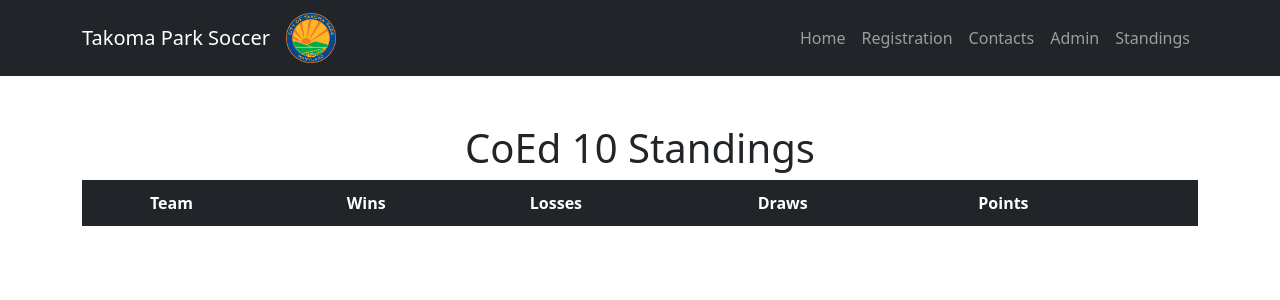
After one commit to andrewvm17/tpnsl, a Flask app: page /standings in a window 1280 px wide. The commit adds this page. Shown: the top 300 px of the page. Run offline with Flask 3, Linux system fonts and the light colour scheme; data that the repository does not hold is empty.

Commit message:
added standings

```diff
--- a/app.py
+++ b/app.py
@@ -16,22 +16,98 @@ app = Flask(__name__)
 
 app.config['SECRET_KEY'] = 'bç5\xdc\xe3*\x1eZ\x10\xd0\x96\x85\xa9\x15\xce<\x84\xfa'
 
-
 @app.route('/admin', methods=['GET', 'POST'])
 def admin():
     form = MatchReportForm()
     if form.validate_on_submit():
-        # Save the data to Firebase
-        doc_ref = db.collection('match_reports').document()
-        doc_ref.set({
-            'home_team': form.home_team.data,
-            'home_team_score': form.home_team_score.data,
-            'away_team': form.away_team.data,
-            'away_team_score': form.away_team_score.data
-        })
-        flash('Match report for {} vs. {} submitted'.format(form.home_team.data, form.away_team.data))
-        return redirect(url_for('index'))
+
+        home_team = form.home_team.data
+        print(home_team)
+        away_team = form.away_team.data
+        home_team_score = int(form.home_team_score.data)
+        away_team_score = int(form.away_team_score.data)
+        division = form.division.data
+        season = 'Spring2023'  # Manually set season
+
+        # Assume that db is your initialized Firestore client
+        collection_ref = db.collection('seasons').document(season).collection('divisions').document(division).collection('standings')
+
+        # Get all documents in the collection
+        docs = collection_ref.stream()
+
+        # Iterate through each document
+        for doc in docs:
+            doc_data = doc.to_dict()
+
+            # If 'wins' field does not exist, add it
+            if 'wins' not in doc_data:
+                doc_data['wins'] = 0
+
+            # Do the same for 'losses' and 'draws' fields
+            if 'losses' not in doc_data:
+                doc_data['losses'] = 0
+            if 'draws' not in doc_data:
+                doc_data['draws'] = 0
+
+            if 'points' not in doc_data:
+                doc_data['points'] = 0
+
+            # Update the document with the new fields
+            collection_ref.document(doc.id).set(doc_data)
+
+        # Determine result
+        if home_team_score > away_team_score:
+            home_result = 'win'
+            away_result = 'loss'
+        elif home_team_score < away_team_score:
+            home_result = 'loss'
+            away_result = 'win'
+        else:
+            home_result = away_result = 'draw'
+
+        match_report_data = {
+            'home_team': home_team,
+            'home_team_score': home_team_score,
+            'home_result': home_result,
+            'away_team': away_team,
+            'away_team_score': away_team_score,
+            'away_result': away_result,
+            'division': division,
+        }
+
+        # Save match report to match_reports sub-collection of the correct division
+        match_report_ref = db.collection('seasons').document(season).collection('divisions').document(division).collection('match_reports').document()
+        match_report_ref.set(match_report_data)
+
+        # Update standings
+        # Assumes that each team has a document in the standings collection with the same name as the team
+        standings_ref = db.collection('seasons').document(season).collection('divisions').document(division).collection('standings')
+        home_team_standings = standings_ref.document(home_team).get().to_dict()
+        away_team_standings = standings_ref.document(away_team).get().to_dict()
+
+        # Update standings based on result
+        if home_result == 'win':
+            home_team_standings['wins'] += 1
+            home_team_standings['points'] += 3
+            away_team_standings['losses'] += 1
+        elif home_result == 'loss':
+            home_team_standings['losses'] += 1
+            away_team_standings['wins'] += 1
+            away_team_standings['points'] += 3
+        else:
+            home_team_standings['draws'] += 1
+            home_team_standings['points'] += 1
+            away_team_standings['draws'] += 1
+            away_team_standings['points'] += 1
+
+        # Save updated standings back to database
+        standings_ref.document(home_team).set(home_team_standings)
+        standings_ref.document(away_team).set(away_team_standings)
+
+        return redirect(url_for('admin'))
     return render_template('admin.html', title='Report Match', form=form)
+
+
 
 @app.route("/registration", methods=['GET', 'POST'])
 def registration():
@@ -49,6 +125,14 @@ def registration():
         return redirect(url_for('home'))
     return render_template('registration.html', title='Register', form=form)
 
+@app.route('/standings', methods=['GET'])
+def standings():
+    season = 'Spring2023'  # Manually set season
+    division = 'coed10'  # Replace with your division name
+    standings_ref = db.collection('seasons').document(season).collection('divisions').document(division).collection('standings')
+    standings = [{'name': doc.id, **doc.to_dict()} for doc in standings_ref.stream()]
+    standings.sort(key=lambda x: x['points'], reverse=True)
+    return render_template('standings.html', title='Standings', standings=standings)
 
 
 @app.route('/')
--- a/forms.py
+++ b/forms.py
@@ -3,6 +3,7 @@ from wtforms import StringField, SubmitField, DateField, IntegerField, SelectFie
 from wtforms.validators import DataRequired, Email
 
 class RegistrationForm(FlaskForm):
+
     first_name = StringField('First Name', validators=[DataRequired()])
     last_name = StringField('Last Name', validators=[DataRequired()])
     school = StringField('School', validators=[DataRequired()])
@@ -11,9 +12,10 @@ class RegistrationForm(FlaskForm):
     submit = SubmitField('Register')
 
 class MatchReportForm(FlaskForm):
-    home_team = SelectField('Home Team', choices=[('lime green', 'Lime Green'), ('forest green', 'Forest Green'), ('red', 'Red'), ('gold', 'Gold')], validators=[DataRequired()])
+    division = SelectField('Division', choices=[('coed10', 'CoEd 10')])
+    home_team = SelectField('Home Team', choices=[('lime_green', 'Lime Green'), ('black', 'Black'), ('purple', 'Purple'),('forest_green', 'Forest Green'), ('red', 'Red'), ('gold', 'Gold')], validators=[DataRequired()])
     home_team_score = IntegerField('Home Team Score', validators=[DataRequired()])
-    away_team = SelectField('Away Team', choices=[('lime green', 'Lime Green'), ('forest green', 'Forest Green'), ('red', 'Red'), ('gold', 'Gold')], validators=[DataRequired()])
+    away_team = SelectField('Away Team', choices=[('lime_green', 'Lime Green'), ('black', 'Black'), ('purple', 'Purple'),('forest_green', 'Forest Green'), ('red', 'Red'), ('gold', 'Gold')], validators=[DataRequired()])
     away_team_score = IntegerField('Away Team Score', validators=[DataRequired()])
     date = DateField('Match Date', format='%Y-%m-%d', validators=[DataRequired()])
     submit = SubmitField('Submit Report')
--- a/templates/admin.html
+++ b/templates/admin.html
@@ -90,6 +90,7 @@
           <!-- The WTForm goes here -->
           <form method="POST">
             {{ form.hidden_tag() }}
+            <p>{{ form.division.label }}<br>{{ form.division() }}</p>
             <p>{{ form.home_team.label }}<br>{{ form.home_team() }}</p>
             <p>{{ form.home_team_score.label }}<br>{{ form.home_team_score() }}</p>
             <p>{{ form.away_team.label }}<br>{{ form.away_team() }}</p>
--- a/templates/layout.html
+++ b/templates/layout.html
@@ -3,7 +3,7 @@
 <head>
     <link href="https://cdn.jsdelivr.net/npm/bootstrap@5.3.0/dist/css/bootstrap.min.css" rel="stylesheet" integrity="sha384-9ndCyUaIbzAi2FUVXJi0CjmCapSmO7SnpJef0486qhLnuZ2cdeRhO02iuK6FUUVM" crossorigin="anonymous">
     <script src="https://cdn.jsdelivr.net/npm/bootstrap@5.3.0/dist/js/bootstrap.bundle.min.js" integrity="sha384-geWF76RCwLtnZ8qwWowPQNguL3RmwHVBC9FhGdlKrxdiJJigb/j/68SIy3Te4Bkz" crossorigin="anonymous"></script>
-    <link rel="stylesheet" href="style.css">
+    <link rel="stylesheet" href="../static/css/styles.css">
     <title>{{ title }} - TPNSL</title>
     <!-- link to your CSS files here -->
 </head>
@@ -33,6 +33,9 @@
                         <li class="nav-item">
                             <a href="/admin" class="nav-link">Admin</a>
                         </li>
+                        <li class="nav-item">
+                            <a href="/standings" class="nav-link">Standings</a>
+                        </li>
                     </ul>
                 </div>
 
--- /dev/null
+++ b/templates/standings.html
@@ -0,0 +1,62 @@
+{% extends "layout.html" %}
+{% block content %}
+<style>
+    .gold-gradient {
+        background-size: 200% auto;
+        color: #000;
+        background-image: linear-gradient(120deg, #ffd700, #ffcc00, #ffd700);
+        animation: shine 2s linear infinite;
+    }
+
+    @keyframes shine {
+        0% { background-position: 200% center; }
+        to { background-position: -200% center; }
+    }
+
+    .table {
+        --bs-table-bg:none;
+    }
+
+</style>
+
+<section class="p-5">
+<div class="container">
+        <h1 class="text-center">CoEd 10 Standings</h1>
+        <table class="table table-hover" style="border:3px solid #212529">
+            <thead class="table-dark">
+                <tr>
+                    <th scope="col"></th>
+                    <th scope="col">Team</th>
+                    <th scope="col">Wins</th>
+                    <th scope="col">Losses</th>
+                    <th scope="col">Draws</th>
+                    <th scope="col">Points</th>
+                </tr>
+            </thead>
+            <tbody>
+                {% for team in standings %}
+                {% if loop.first %}
+                <tr class="gold-gradient" style="border-top: 2px solid gold; border-bottom: 2px solid gold;">
+                    <td style="color: rgb(0, 0, 0)">{{ loop.index }}</td>
+                    <td style="font-weight:bold">{{ team.name.replace('_', ' ').title() }}</td> <!-- replace 'name' with actual team name field -->
+                    <td>{{ team.wins }}</td>
+                    <td>{{ team.losses }}</td>
+                    <td>{{ team.draws }}</td>
+                    <td>{{ team.points }}</td>
+                </tr>
+                {% else %}
+                    <tr>
+                        <td>{{ loop.index }}</td>
+                        <td style="font-weight:bold">{{ team.name.replace('_', ' ').title() }}</td> <!-- replace 'name' with actual team name field -->
+                        <td>{{ team.wins }}</td>
+                        <td>{{ team.losses }}</td>
+                        <td>{{ team.draws }}</td>
+                        <td>{{ team.points }}</td>
+                    </tr>
+                    {% endif %}
+                {% endfor %}
+            </tbody>
+        </table>
+    </div>
+    <section></section>
+{% endblock %}
```
Also changed, not shown: static/css/styles.css (added).
